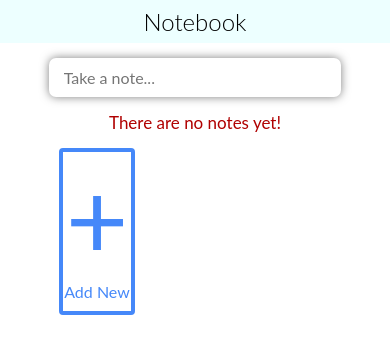
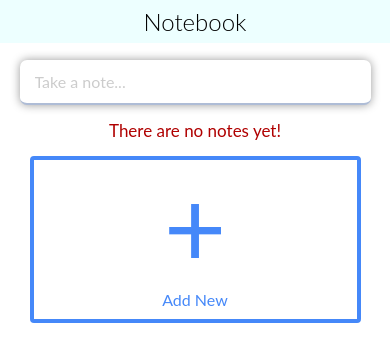
Before and after one commit to Slab3/notebook-react-ts, a React (Create React App) app: page / in a window 390 px wide. Shown: the top 362 px of the page. Built offline with nearby package versions, Linux system fonts and the light colour scheme.

Commit message:
responsive for notes. Added some new styles for 'search' field

```diff
--- a/src/components/Common/BtnAddNote/BtnAddNote.module.scss
+++ b/src/components/Common/BtnAddNote/BtnAddNote.module.scss
@@ -14,3 +14,10 @@
 
   .plus {font-size: 108px;}
 }
+
+@media all and (max-width: 800px) {
+  .addItem {width: calc(50% - 20px)}
+}
+@media all and (max-width: 470px) {
+  .addItem {width: calc(100% - 20px)}
+}
--- a/src/components/Common/InputSearch/InputSearch.module.scss
+++ b/src/components/Common/InputSearch/InputSearch.module.scss
@@ -1,16 +1,43 @@
 .searchField {
-  text-align: center;
-  margin: 15px 0;
+  display: flex;
+  flex-direction: column-reverse;
+  margin: 15px auto;
+  position: relative;
+  max-width: 550px;
+  min-width: 230px;
 
-  input {
-    max-width: 550px;
-    min-width: 230px;
-    width: 100%;
-    padding: 10px 15px;
+  .title {
+    border: none;
     font-size: 16px;
-    border: none;
+    padding: 12px 15px;
+    border-bottom: 2px solid #aebcd6;
     border-radius: 7px;
     outline: none;
-    box-shadow: 0 0 10px rgba(0,0,0,0.5);
+    width: 100%;
+    box-shadow: 0 0 10px rgba(0,0,0,0.4);
+
+    &::placeholder {color: #cccccc}
+    &:focus {
+      border-bottom-color: #4588f9;
+    }
+  }
+
+  .labelActive {
+    font-size: 19px;
+    line-height: 20px;
+    padding: 0 15px;
+    margin-bottom: -18px;
+    text-align: right;
+  }
+  .title, .labelActive {
+    color: #9e9e9e;
+    transition: .3s ease;
+    &:focus, &:focus +.labelActive {
+      color: #4588f9;
+      font-size: 16px;
+    }
+    &:focus +.labelActive {
+      transform: translateY(-16px);
+    }
   }
 }
--- a/src/components/Common/InputSearch/InputSearch.tsx
+++ b/src/components/Common/InputSearch/InputSearch.tsx
@@ -14,10 +14,14 @@ export default function Search( { search, onSearchChange }: IFilterNotes ) {
         id="search"
         type="text"
         autoComplete="off"
+        className={styles.title}
         placeholder="Take a note..."
         value={search}
         onChange={onSearchChange}
       />
+      <label htmlFor={search} className={styles.labelActive}>
+        Search
+      </label>
     </div>
   )
 }
--- a/src/components/Common/NoteWrapper/NoteWrapper.module.scss
+++ b/src/components/Common/NoteWrapper/NoteWrapper.module.scss
@@ -20,3 +20,10 @@
     resize: none;
   }
 }
+
+@media all and (max-width: 800px) {
+  .noteItem {width: calc(50% - 20px)}
+}
+@media all and (max-width: 470px) {
+  .noteItem {width: calc(100% - 20px)}
+}
--- a/src/styles/_bace.scss
+++ b/src/styles/_bace.scss
@@ -35,3 +35,7 @@ a, a:hover {
   margin: 0 auto;
   padding: 0;
 }
+
+@media all and (max-width: 900px) {
+  .container {width: 90%}
+}
--- a/src/styles/_page.scss
+++ b/src/styles/_page.scss
@@ -5,6 +5,7 @@
   display: flex;
   flex-wrap: wrap;
   justify-content: flex-start;
+  max-width: 1200px;
 
 
   div:hover { //delete button visib
--- a/src/util/index.ts
+++ b/src/util/index.ts
@@ -15,5 +15,16 @@ export function randomUniqueString(prefix: any) {
   ].join(''))
 }
 
+export function generateColor() {
+  return "hsl(" + 360 * Math.random() + ',' +
+    (25 + 70 * Math.random()) + '%,' +
+    (85 + 10 * Math.random()) + '%)'
+}
 
-export default randomUniqueString;
+
+const exportUtil = {
+  randomUniqueString,
+  generateColor
+};
+
+export default exportUtil;
```
Lines whose indentation alone changed are shown as unchanged.
